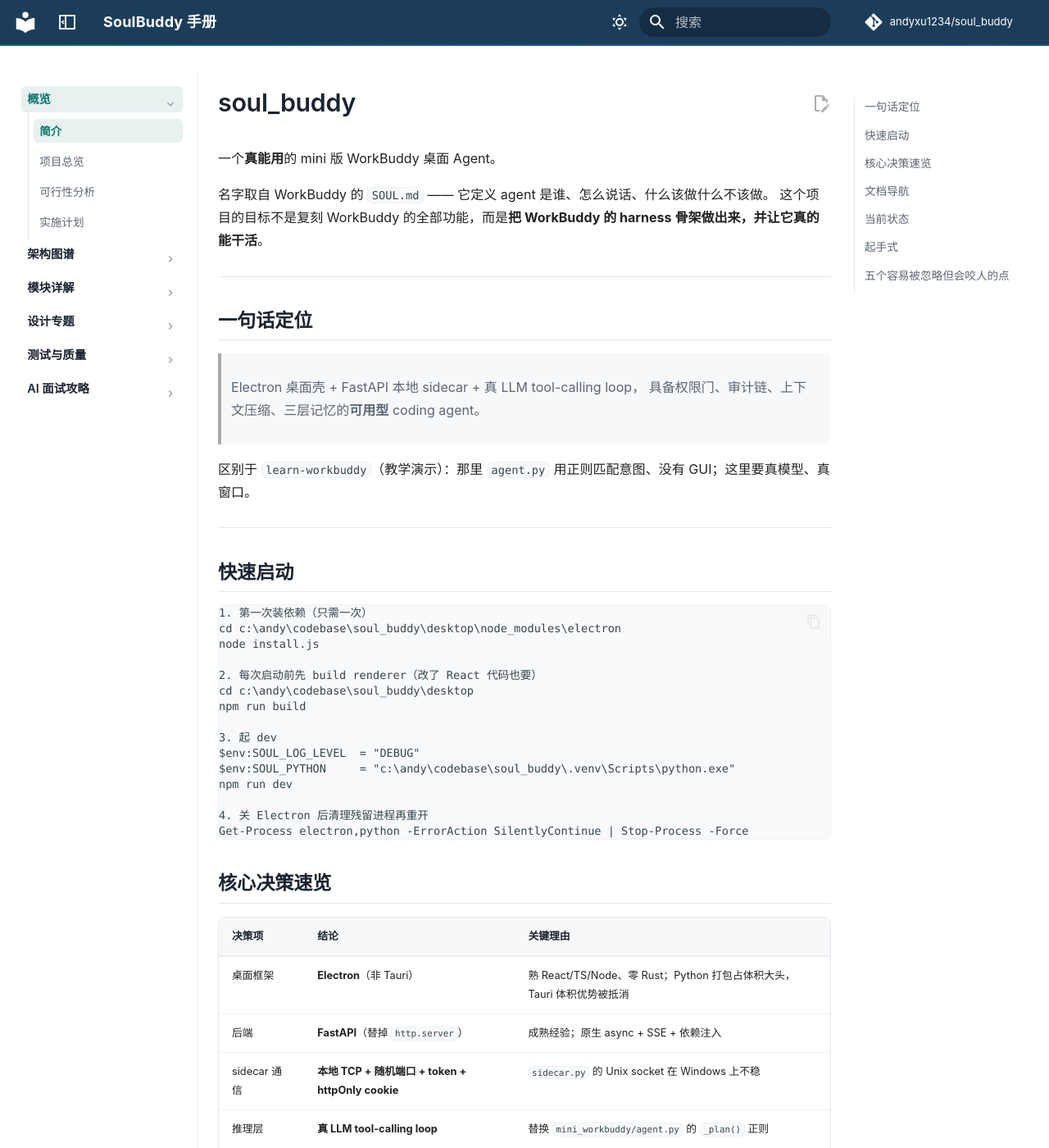
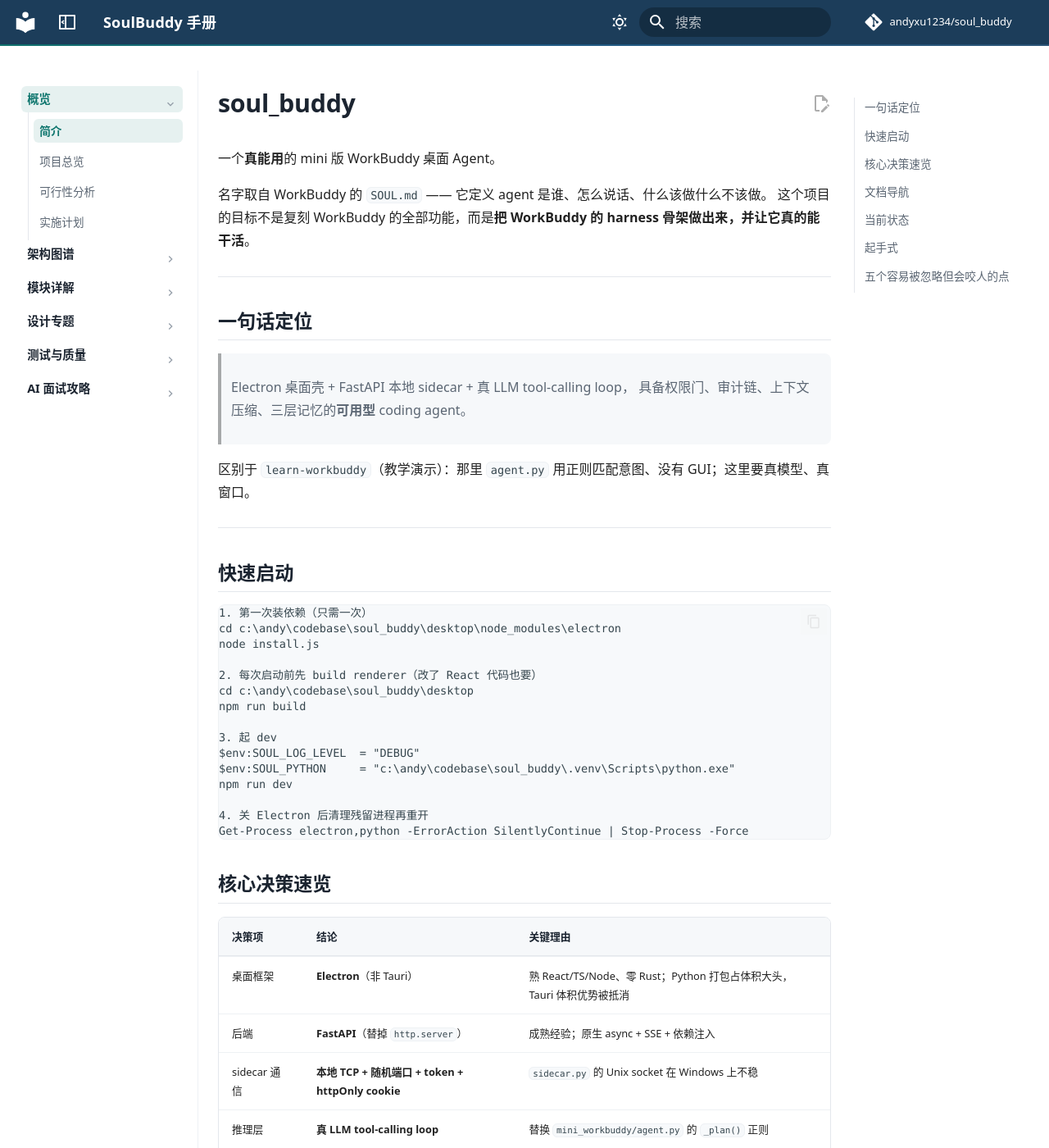
Before and after one commit to andyxu1234/soul_buddy, an MkDocs documentation site: the page built from docs/README.md, in a window 1280 px wide and 1400 px high. Shown: the whole window at 82% size. Built offline with MkDocs 1.6.1 and Material for MkDocs 9.7.7, drawn with Linux system fonts in a browser that asks for light colours; comment, search, counter and statistics services are not loaded.

Commit message:
fix(docs): 字体栈被 Material 的 body 声明压掉，改到 body 层覆盖
Material 的 main.css 把 --md-text-font-family / --md-code-font-family 声明在
body 上（不是 :root）。元素自身声明优先级高于从 :root 继承，因此在 :root 里
重定义无效——线上实际渲染的是 Helvetica/Arial 回退链，中文系统字体栈
（Segoe UI / 微软雅黑 / PingFang）从未生效。

改为在 :root 定义 --sb-font-sans / --sb-font-mono，再于 body 层映射到
Material 的两个变量（theme.css 在 main.css 之后加载，同特异性后者胜）。

顺带把字体/代码字体拆成独立令牌，便于后续统一调整。

```diff
--- a/docs/css/theme.css
+++ b/docs/css/theme.css
@@ -41,14 +41,37 @@
   --sb-ease: cubic-bezier(.4, 0, .2, 1);
 
   /* 字体：不走 Google Fonts（国内 fonts.googleapis.com 会超时），改用系统栈。
-     中文优先 PingFang / 微软雅黑 / Noto，西文交给 system-ui。 */
-  --md-text-font-family:
+     中文优先 PingFang / 微软雅黑 / Noto，西文交给 system-ui。
+     注意：这里只定义自己的 --sb-font-*，真正的映射在下面 body 规则里做，
+     原因见那段注释（Material 把 --md-text-font-family 声明在 body 上）。 */
+  --sb-font-sans:
     system-ui, -apple-system, "Segoe UI", Roboto, "Helvetica Neue",
     "PingFang SC", "Hiragino Sans GB", "Microsoft YaHei UI", "Microsoft YaHei",
     "Source Han Sans SC", "Noto Sans CJK SC", "WenQuanYi Micro Hei", sans-serif;
-  --md-code-font-family:
+  --sb-font-mono:
     "JetBrains Mono", "Cascadia Code", "SF Mono", Menlo, Consolas,
     "Liberation Mono", "Microsoft YaHei Mono", monospace;
+}
+
+/* ---------------------------------------------------------------------------
+   1b. 字体映射必须写在 body 上，不能只写 :root
+   ---------------------------------------------------------------------------
+   Material 的 main.css 里是这样声明的（已核对 min.css 原文）：
+
+     body { --md-text-font-family: var(--md-text-font, _), -apple-system, …;
+            --md-code-font-family: var(--md-code-font, _), SFMono-Regular, … }
+     aside, body, input { font-family: var(--md-text-font-family) }
+     code, kbd, pre     { font-family: var(--md-code-font-family) }
+
+   变量挂在 **body**（不是 :root）。CSS 里同一个元素自身的声明永远优先于
+   从祖先继承来的值，所以在 :root 里重定义是**无效的**——会被 body 上那份
+   无声压掉，页面照旧渲染成 Helvetica/Arial（实测确认过）。
+   theme.css 排在 main.css 之后加载，同特异性下后者胜，因此在 body 上再声明
+   一次即可覆盖。 */
+body {
+  --md-text-font-family: var(--sb-font-sans);
+  --md-code-font-family: var(--sb-font-mono);
+  font-family: var(--md-text-font-family);
 }
 
 /* --- 浅色 --- */
```
